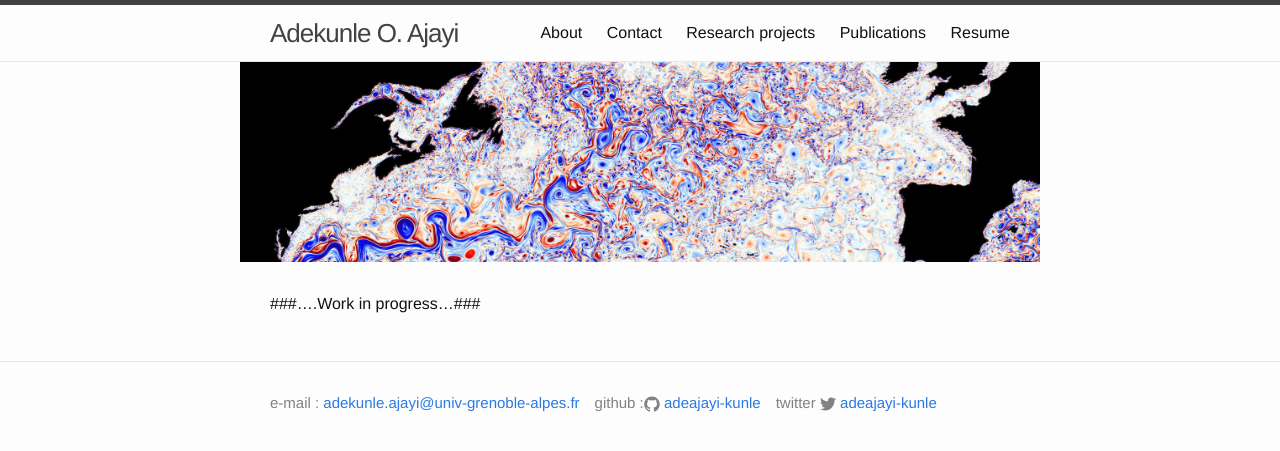
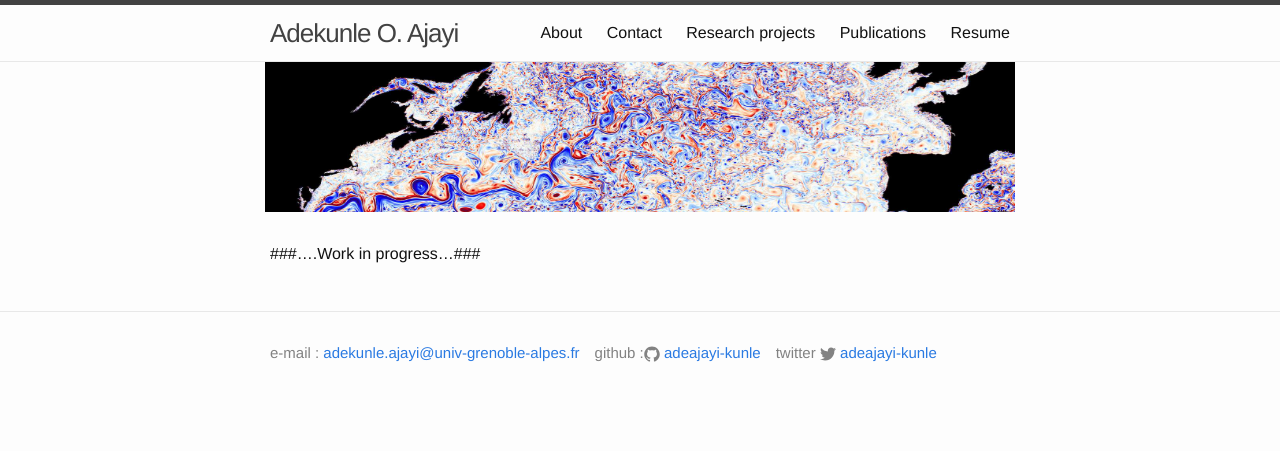
Before and after one commit to adekunleoajayi/adekunleoajayi.github.io, a Jekyll site: the page built from index.md, in a window 1280 px wide. Shown: the top 451 px of the page. Built offline with Jekyll 4.4.1, drawn with Linux system fonts in a browser that asks for light colours.

Commit message:
Update default.html

```diff
--- a/_layouts/default.html
+++ b/_layouts/default.html
@@ -7,7 +7,7 @@
 
     {% include header.html %}
     <div style="display: flex; justify-content: center;">
-    <img src="{{site.baseurl}}/img/NATL60_zoom.jpg" alt="NATL60_zoom" align="middle" style="width:800px;height:200px;">
+    <img src="{{site.baseurl}}/img/NATL60_zoom.jpg" alt="NATL60_zoom" align="middle" style="width:750px;height:150px;">
     </div>
     <div class="page-content">
       <div class="wrapper">
```
